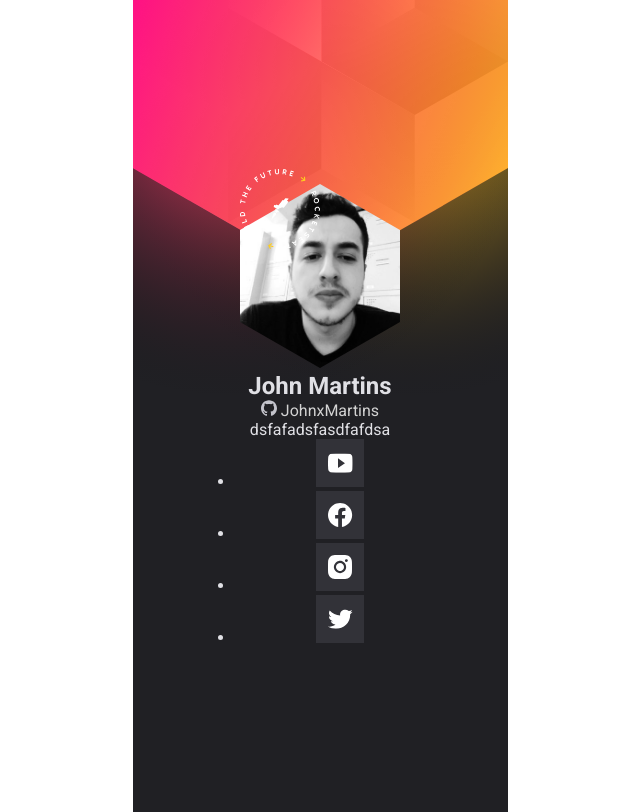
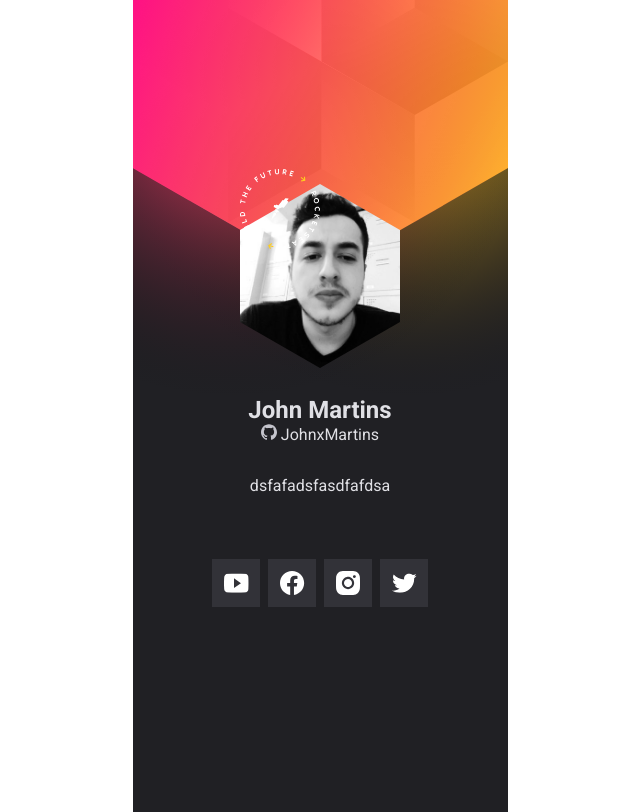
Before and after one commit to johnxMartins/NLW, a plain HTML site: page index.html in a window 1280 px wide. Shown: the whole page, without its empty margins (320-960 px from the left). Drawn offline with Linux system fonts and the light colour scheme.

Commit message:
justifi-content center

```diff
--- a/style.css
+++ b/style.css
@@ -55,9 +55,24 @@ main {
 
 h1 {
   font-size: 1.5rem;
+  margin-top: 1.5rem;
 }
 
 a {
-  color: lightgray;
+  color: var(--grey);
   text-decoration: none;
+  margin-top: 0.25rem;
 }
+
+p {
+  margin-top: 2rem;
+}
+
+ul {
+  margin-top: 4rem;
+  list-style: none;
+  padding: 0;
+  display: flex;
+  gap: 0.5rem;
+  justify-content: center;
+}
```
